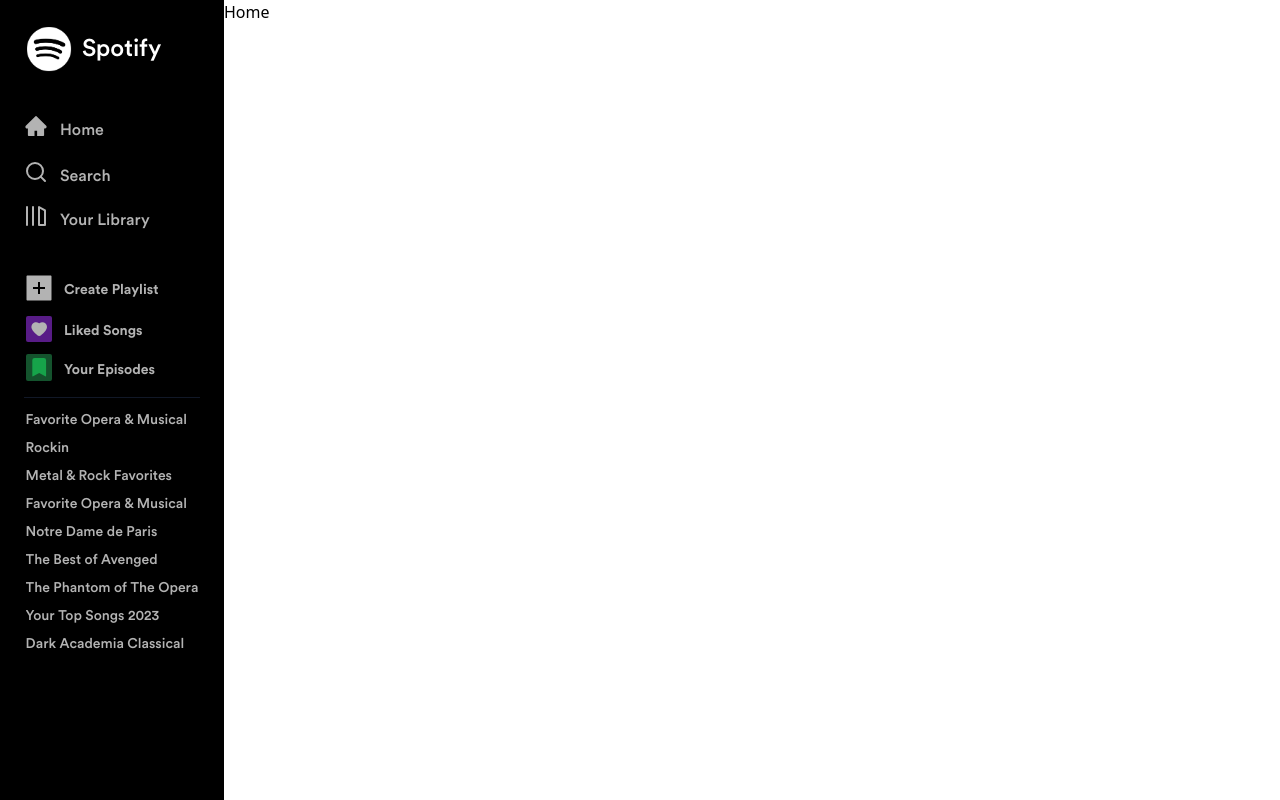
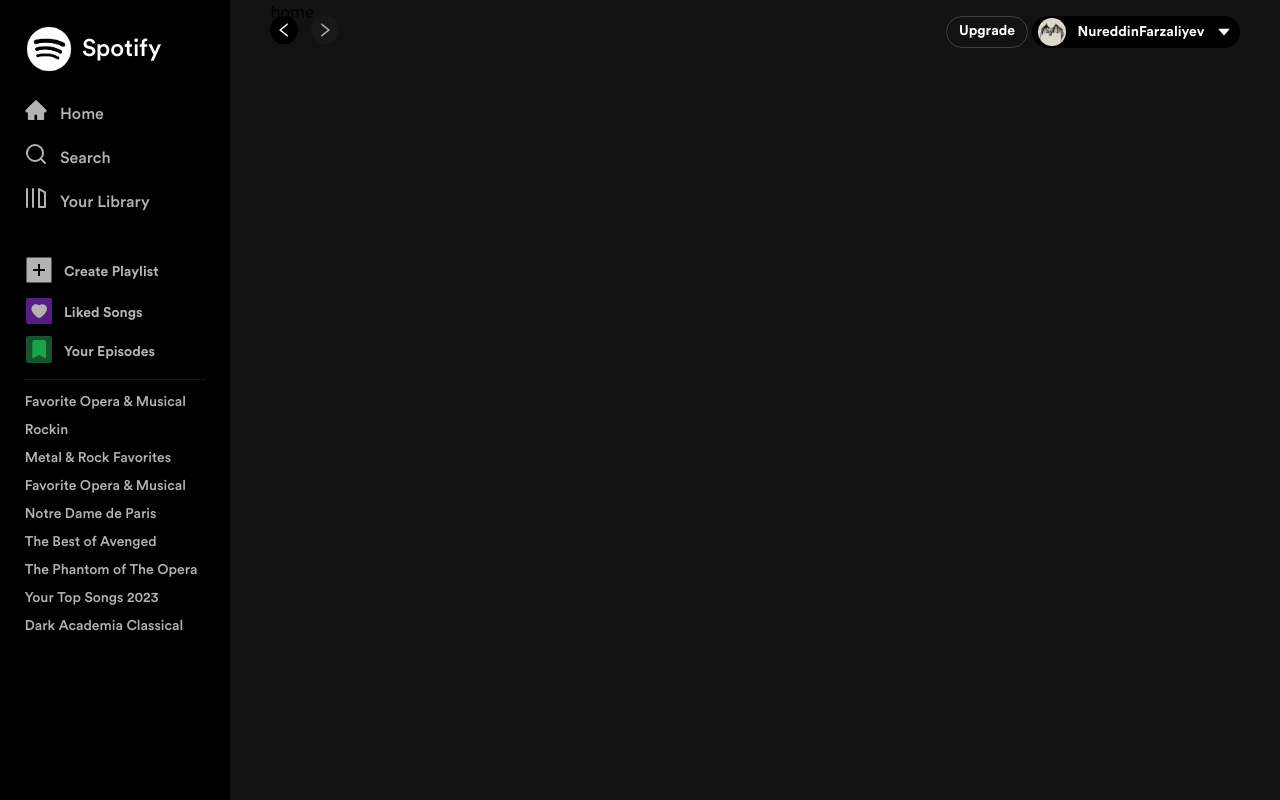
Before and after one commit to NureddinFarzaliyev/spotify-clone, a React (Vite) app: page / in a window 1280 px wide. Built offline with nearby package versions, Linux system fonts and the light colour scheme.

Commit message:
top navbar added

```diff
--- a/src/App.jsx
+++ b/src/App.jsx
@@ -1,17 +1,22 @@
 import './App.css'
 import { BrowserRouter, Routes, Route } from 'react-router-dom'
 
-import Home from './components/home'
+import Home from './components/home/home'
 import Nav from './components/nav/nav'
+import HomeNav from './components/top-nav/top-nav'
 
 function App() {
   return (
-    <div className="App flex">
-      <Nav />
+    <div className="App flex w-[100vw]">
+      <BrowserRouter>
+        <Nav />
+        <HomeNav />
 
-      <BrowserRouter>
+
+        {/* Routing */}
         <Routes>
           <Route path='/' element={<Home />} />
+          <Route path='/home' element={<Home />} />
         </Routes>
       </BrowserRouter>
     </div>
--- a/src/components/home.jsx
+++ /dev/null
@@ -1,9 +0,0 @@
-import React from 'react'
-
-const Home = () => {
-    return (
-        <div>Home</div>
-    )
-}
-
-export default Home
--- /dev/null
+++ b/src/components/home/home.jsx
@@ -0,0 +1,11 @@
+import React from 'react'
+
+const Home = () => {
+    return (
+        <div className='w-[70vw] lg:w-[82vw] px-10 bg-bg-2'>
+            home
+        </div>
+    )
+}
+
+export default Home
--- a/src/components/images.jsx
+++ b/src/components/images.jsx
@@ -1,9 +1,17 @@
+// Nav
 import Logo from './../assets/spotify-logo.png'
 import Home from './../assets/home.svg'
 import YourLibrary from './../assets/YourLibrary.svg'
 
+// Home
+import Pp from './../assets/pp.jpg'
+
 export const Images = {
+    // Nav
     'Logo': Logo,
     'Home': Home,
     'YourLibrary': YourLibrary,
+
+    // Home
+    'Pp': Pp,
 }
--- a/src/components/nav/nav-top.jsx
+++ b/src/components/nav/nav-top.jsx
@@ -1,5 +1,5 @@
 import React from 'react'
-import { redirect } from 'react-router-dom'
+import { Link } from 'react-router-dom'
 
 import { Images } from '../images'
 import { AiFillHome, AiFillPlusSquare, AiFillHeart } from 'react-icons/ai'
@@ -18,37 +18,39 @@
         )
     }
 
-    const clickHandler = () => {
-        redirect('/')
-    }
-
     return (
         <div className='text-white'>
             {/* Logo */}
-            <div className=' flex items-center justify-start mb-6'>
+            <Link to='/' className=' flex items-center justify-start mb-6'>
                 <img src={Images.Logo} alt="logo" height='50' width='50' />
                 <p className='font-font-medium text-2xl ml-2'>Spotify</p>
-            </div>
+            </Link>
 
             {/* Buttons 1 */}
-            <button onClick={clickHandler} className='mt-4 cursor-pointer text-gray-text hover:text-white transition duration-300'>
+            <Link to='/'>
+                <div className='mt-4 cursor-pointer text-gray-text hover:text-white transition duration-300'>
                     <div className='font-font-medium flex items-centers'>
                         <AiFillHome className='text-2xl mr-3' />
                         <p className='mt-1'>Home</p>
                     </div>
-            </button>
+                </div>
+            </Link>
+            <Link to='/search'>
                 <div className='mt-4 cursor-pointer text-gray-text hover:text-white transition duration-300'>
                     <div className='font-font-medium flex items-centers'>
                         <FiSearch className='text-2xl mr-3' />
                         <p className='mt-1'>Search</p>
                     </div>
                 </div>
+            </Link>
+            <Link to='/library'>
                 <div className='mt-4 cursor-pointer text-gray-text hover:text-white transition duration-300'>
                     <div className='font-font-medium flex items-centers'>
                         <svg className='mr-3' fill='#B3B3B3' role="img" height="24" width="24" aria-hidden="true" xmlns="http://www.w3.org/2000/svg" viewBox="0 0 24 24" data-encore-id="icon"><path d="M14.5 2.134a1 1 0 011 0l6 3.464a1 1 0 01.5.866V21a1 1 0 01-1 1h-6a1 1 0 01-1-1V3a1 1 0 01.5-.866zM16 4.732V20h4V7.041l-4-2.309zM3 22a1 1 0 01-1-1V3a1 1 0 012 0v18a1 1 0 01-1 1zm6 0a1 1 0 01-1-1V3a1 1 0 012 0v18a1 1 0 01-1 1z"></path></svg>
                         <p className='mt-1'>Your Library</p>
                     </div>
                 </div>
+            </Link>
 
             {/* Buttons 2 */}
             <div className='mt-10'>
--- a/src/components/nav/nav.jsx
+++ b/src/components/nav/nav.jsx
@@ -5,7 +5,7 @@
 
 const Nav = () => {
     return (
-        <div className='nav-wrapper p-6 bg-bg-1 h-[100vh] w-[14rem] overflow-hidden'>
+        <div className='nav-wrapper p-6 bg-bg-1 h-[100vh] w-[30vw] lg:w-[18vw] overflow-hidden'>
             <NavTop />
             <hr className='mt-4 border-gray-900' />
             <NavBottom />
--- /dev/null
+++ b/src/components/top-nav/top-nav.css
@@ -0,0 +1,20 @@
+/* Hover for nav home nav elements */
+.goBack{
+    opacity: 0;
+    transition-property: opacity;
+    transition-duration: .4s;
+}
+
+.goForward{
+    opacity: 0;
+    transition-property: opacity;
+    transition-duration: .4s;
+}
+
+.goForwardButton:hover + .goForward{
+    opacity: 100;
+}
+
+.goBackButton:hover + .goBack{
+    opacity: 100;
+}
--- /dev/null
+++ b/src/components/top-nav/top-nav.jsx
@@ -0,0 +1,37 @@
+import React from 'react'
+
+import { AiFillCaretDown, AiOutlineLeft, AiOutlineRight } from 'react-icons/ai'
+import { Images } from '../images'
+import './top-nav.css'
+
+const HomeNav = () => {
+    return (
+        <div className='absolute w-[70vw] ml-[30vw] lg:w-[82vw] px-10 lg:ml-[18vw] flex h-16 justify-between items-center'>
+            <div className='flex justify-center mt-10 items-center'>
+                <div>
+                    <div className='goBackButton bg-bg-1 text-lg cursor-pointer text-white w-7 h-7 rounded-full flex items-center justify-center' >
+                        <AiOutlineLeft />
+                    </div>
+                    <div className='goBack h-8 pt-1 rounded-md mt-3 ml-[-25px] w-24 text-center bg-bg-3 shadow-2xl text-gray-text font-font-medium'>Go Back</div>
+                </div>
+                <div className='ml-[-30px]'>
+                    <div className='goForwardButton bg-bg-3 text-lg cursor-pointer text-gray-text w-7 h-7 rounded-full flex items-center justify-center' >
+                        <AiOutlineRight />
+                    </div>
+                    <div className='goForward h-8 flex pt-1 rounded-md mt-3 ml-[-25px] w-24 text-center bg-bg-3 shadow-2xl text-gray-text font-font-medium'>Go Forward</div>
+                </div>
+            </div>
+
+            <div className='flex cursor-pointer'>
+                <div className='text-white cursor-pointer mr-1 hover:scale-105 hover:border-white font-font-bold text-sm px-3 rounded-full py-1 border-solid border-[1px] border-neutral-700'>Upgrade</div>
+                <div className='flex items-center justify-around rounded-full w-[13rem] bg-bg-1 h-8 py-0.5 pl-0 px-0.5 text-white font-font-bold'>
+                    <img src={Images.Pp} className="h-7 rounded-full" alt="profile-pic" />
+                    <p className='text-sm'>NureddinFarzaliyev</p>
+                    <AiFillCaretDown />
+                </div>
+            </div>
+        </div>
+    )
+}
+
+export default HomeNav
```
Also changed, not shown: src/assets/pp.jpg (added), 1 other file (tests, documents, lock files or other folders). Lines whose indentation alone changed are shown as unchanged.
